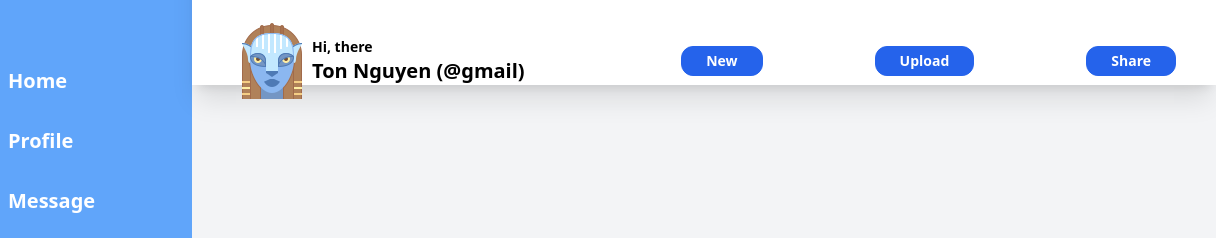
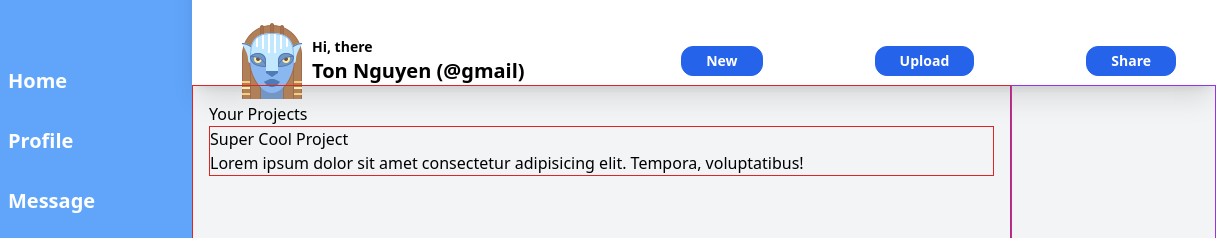
Before and after one commit to Nton23/Admin-Dashboard-TOP-Tailwindcss, a website: page index.html in a window 1280 px wide. Shown: the part 75-313 px from the top of the page, 64-1280 px from the left. Drawn offline with Linux system fonts and the light colour scheme.

Commit message:
Add structure to poster container

```diff
--- a/index.html
+++ b/index.html
@@ -104,18 +104,24 @@
                 </div>
             </section>
             <!--Project/Announcement/Trending Section-->
-            <section class="row-start-2 row-end-3">
+            <section class="row-start-2 row-end-3 grid" style="grid-template-columns: 80% 20%;">
                 <!--Project section-->
-                <div>
+                <div class="border border-red-600 p-4">
                     <!--heading/title container-->
                     <div>
-                        <h2></h2>
+                        <h2>Your Projects</h2>
                     </div>
                     <!--Poster container-->
-                    <div></div>
+                    <div class="border border-red-600">
+                        <div>
+                            <h4>Super Cool Project</h4>
+                            <p>Lorem ipsum dolor sit amet consectetur adipisicing elit. Tempora, voluptatibus!</p>
+                            <div></div>
+                        </div>
+                    </div>
                 </div>
                 <!--Announcements/Trending Section-->
-                <div>
+                <div class="border border-purple-600">
                     <!--heading/title container-->
                     <div></div>
                     <!-- Announcement/Trending container -->
@@ -124,8 +130,10 @@
                         <div></div>
                         <!-- Trending container -->
                         <div>
-                            <!-- Heading -->
-                            <h2></h2>
+                            <!-- Heading container-->
+                            <div>
+                                <h2></h2>
+                            </div>
                             <!-- Trending content container-->
                             <div>
 
```
Also changed, not shown: css/style.css.
